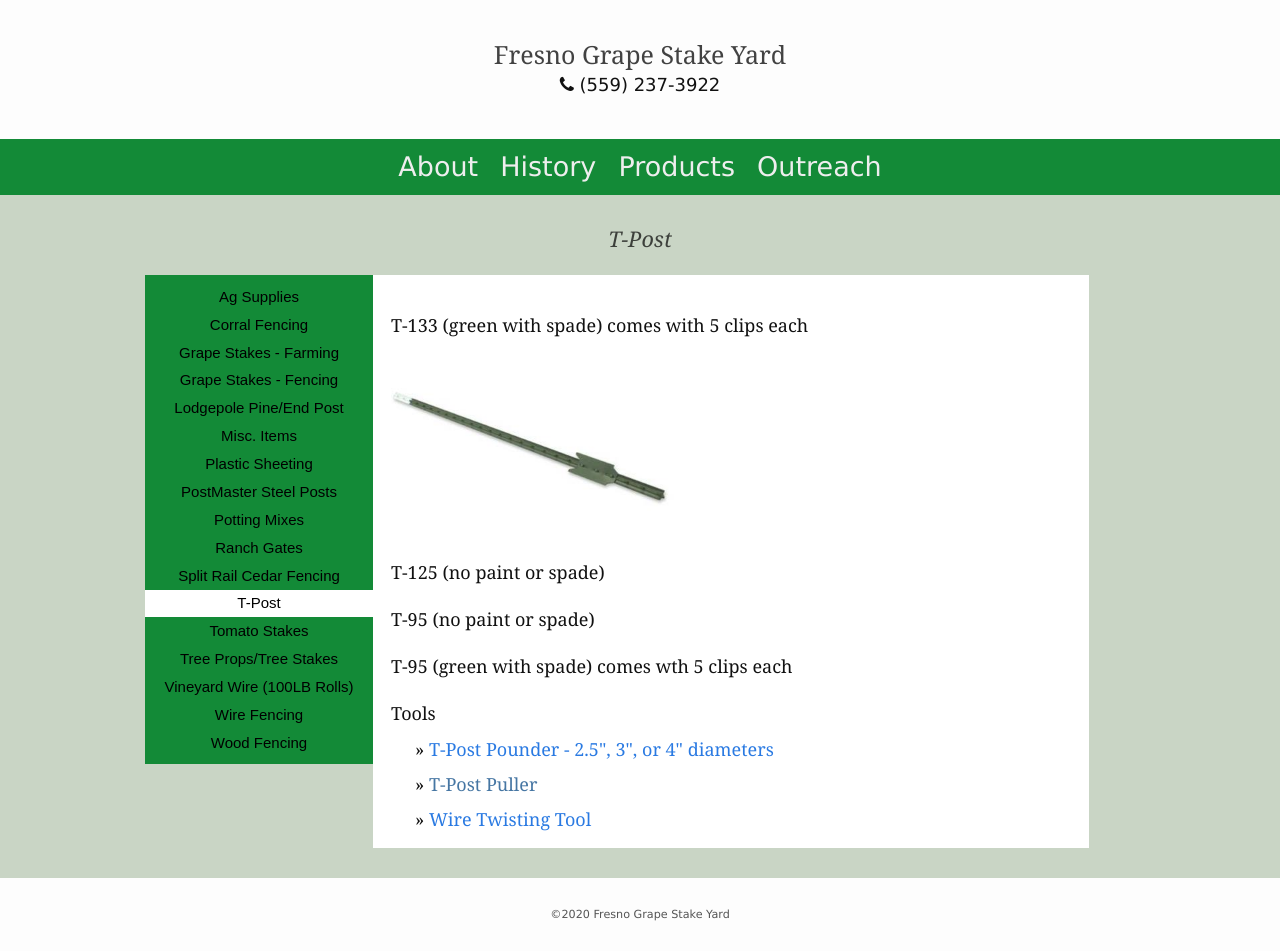
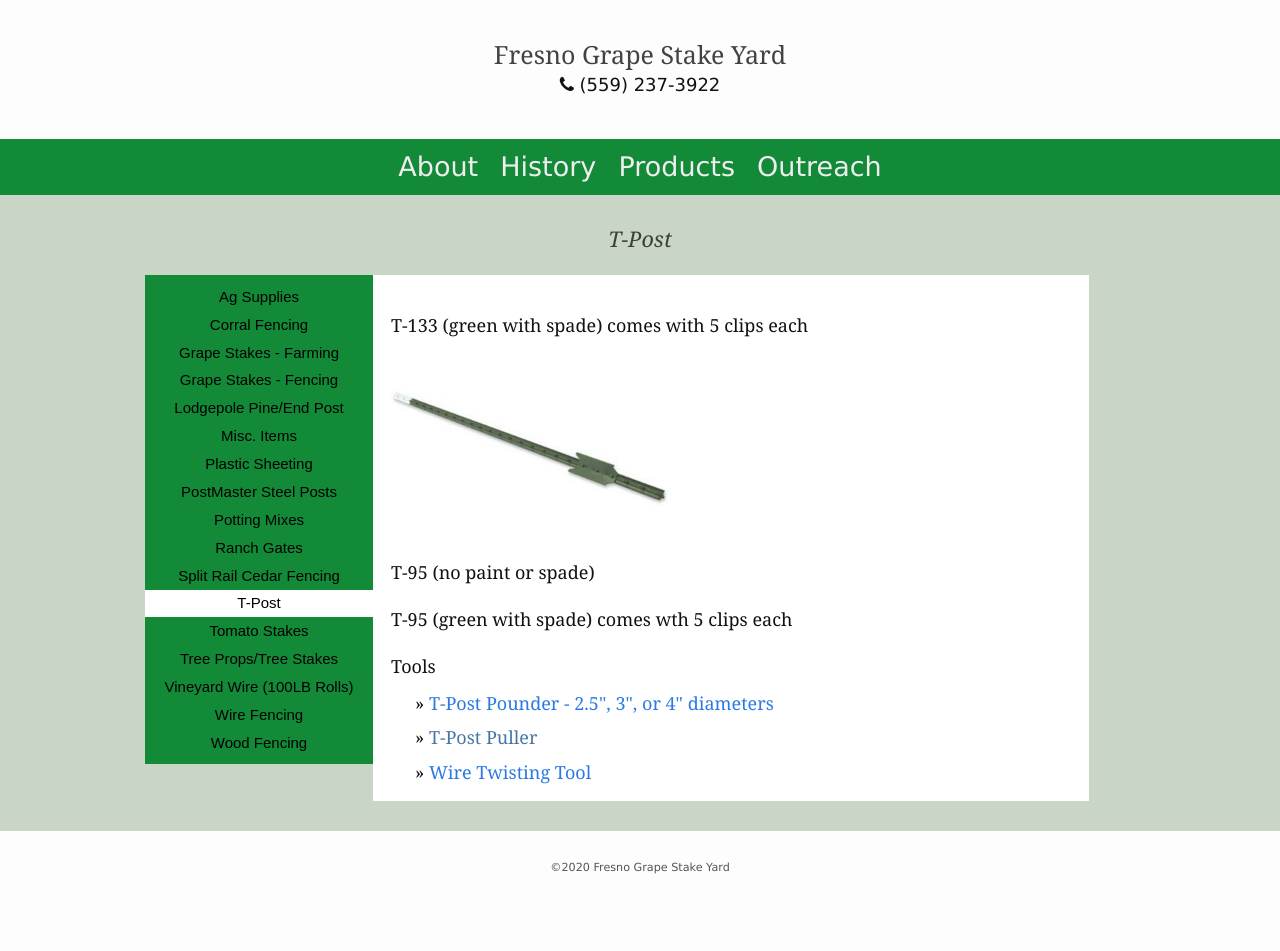
Before and after one commit to fresnograpestakeyard/fresnograpestakeyard.github.io, a Jekyll site: the page built from _pages/t_post.md, in a window 1280 px wide. Built offline with Jekyll 4.4.1, drawn with Linux system fonts in a browser that asks for light colours; nearby versions of some CDN libraries; after the commit the page ends 904 px from its top, so only the background shows below that.

Commit message:
tpost - remove 125

```diff
--- a/_pages/t_post.md
+++ b/_pages/t_post.md
@@ -16,8 +16,6 @@
             class='h200' />
     </a>
 </p>
-
-<p>T-125 (no paint or spade)</p>
 
 <p>T-95 (no paint or spade)</p>
 
```
